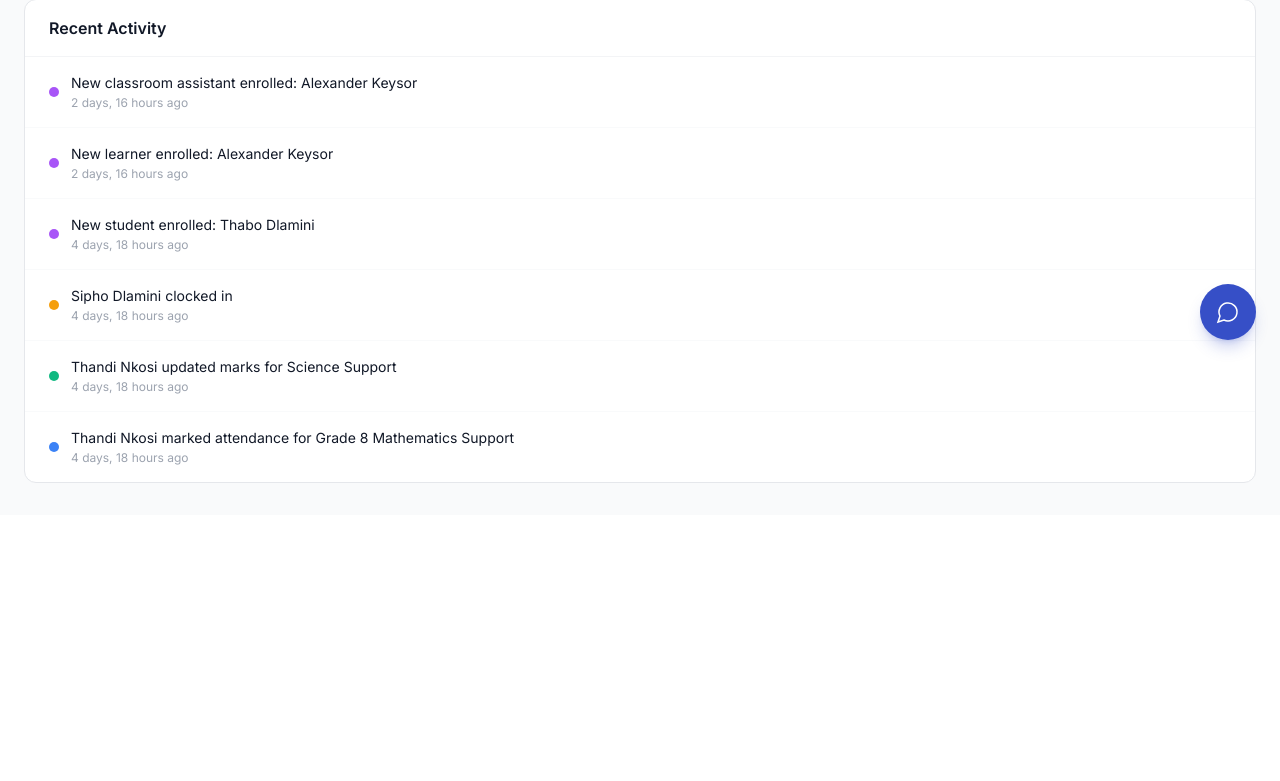
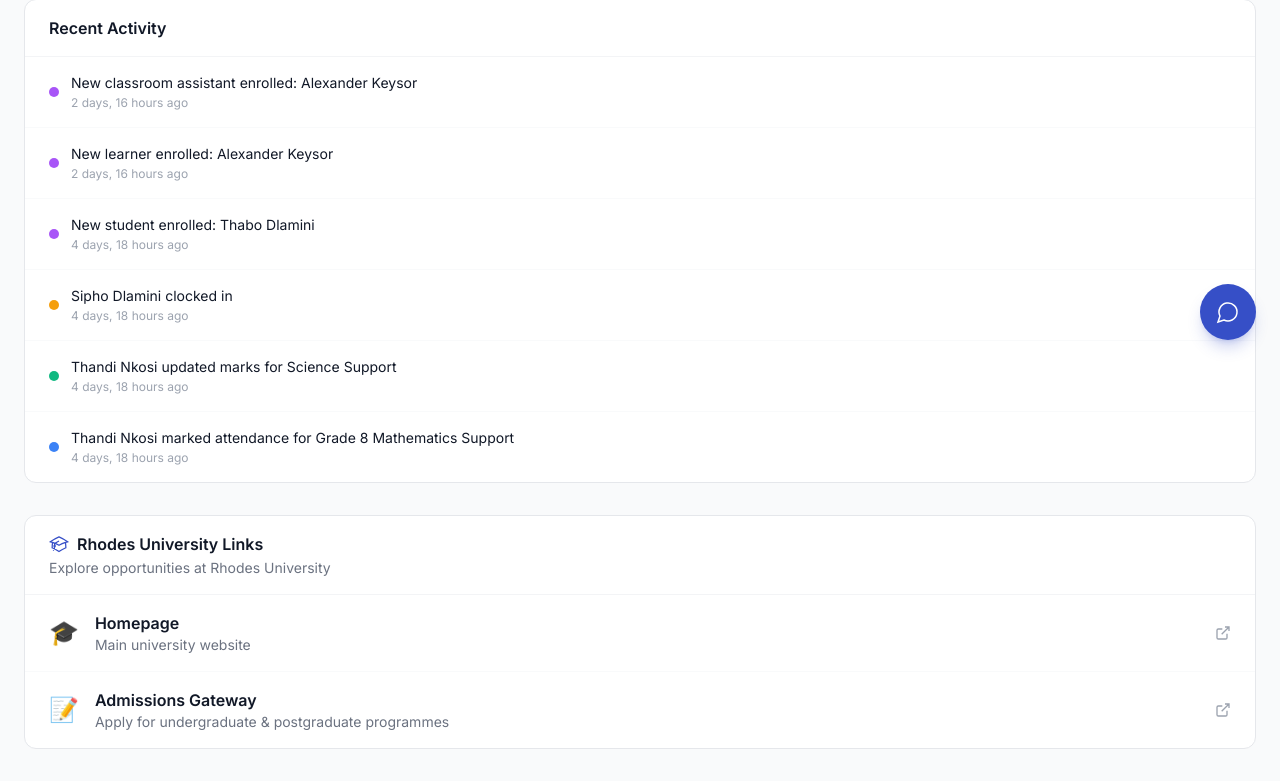
Before and after one commit to aakeysor/inkululeko, a Django app: page /dashboard/ in a window 1280 px wide. Shown: the part 436-1217 px from the top of the page. Before the commit the page ends 919 px from the top, so only its background shows below. Run offline with Django 5.2, Linux system fonts and the light colour scheme; a user stored in the database is signed in; data comes from the database, SQL or seed files in the repository; some libraries are stand-ins or nearby versions.

Commit message:
Full feature update - reports, enrollments, role-specific forms, Rhodes links

```diff
--- a/core/templates/core/admin_dashboard.html
+++ b/core/templates/core/admin_dashboard.html
@@ -116,4 +116,5 @@
         {% endfor %}
     </div>
 </div>
+{% include 'core/partials/_rhodes_links.html' %}
 {% endblock %}
--- a/core/templates/core/assistant_dashboard.html
+++ b/core/templates/core/assistant_dashboard.html
@@ -530,4 +530,5 @@ document.addEventListener('DOMContentLoaded', function() {
     }
 });
 </script>
+{% include 'core/partials/_rhodes_links.html' %}
 {% endblock %}
--- a/core/templates/core/learner_dashboard.html
+++ b/core/templates/core/learner_dashboard.html
@@ -376,4 +376,5 @@ document.getElementById('mentor-modal').addEventListener('click', function(e) {
 
 document.addEventListener('DOMContentLoaded', initChart);
 </script>
+{% include 'core/partials/_rhodes_links.html' %}
 {% endblock %}
--- a/core/templates/core/mentor_dashboard.html
+++ b/core/templates/core/mentor_dashboard.html
@@ -134,4 +134,5 @@
         </tbody>
     </table>
 </div>
+{% include 'core/partials/_rhodes_links.html' %}
 {% endblock %}
--- /dev/null
+++ b/core/templates/core/partials/_rhodes_links.html
@@ -0,0 +1,52 @@
+<!-- Rhodes University Links -->
+<div class="bg-white rounded-xl border border-gray-200 overflow-hidden mt-8">
+    <div class="px-6 py-4 border-b border-gray-100">
+        <div class="flex items-center gap-2">
+            <svg class="w-5 h-5 text-brand-600" fill="none" viewBox="0 0 24 24"
+                 stroke="currentColor" stroke-width="1.5">
+                <path d="M4.26 10.147a60.438 60.438 0 0 0-.491 6.347A48.62 48.62 0 0 1 12 20.904a48.62 48.62 0 0 1 8.232-4.41 60.46 60.46 0 0 0-.491-6.347m-15.482 0a50.636 50.636 0 0 0-2.658-.813A59.906 59.906 0 0 1 12 3.493a59.903 59.903 0 0 1 10.399 5.84c-.896.248-1.783.52-2.658.814m-15.482 0A50.717 50.717 0 0 1 12 13.489a50.702 50.702 0 0 1 7.74-3.342M6.75 15a.75.75 0 1 0 0-1.5.75.75 0 0 0 0 1.5Zm0 0v-3.675A55.378 55.378 0 0 1 12 8.443m-7.007 11.55A5.981 5.981 0 0 0 6.75 15.75v-1.5"/>
+            </svg>
+            <h2 class="font-semibold text-gray-900">Rhodes University Links</h2>
+        </div>
+        <p class="text-sm text-gray-500 mt-0.5">
+            Explore opportunities at Rhodes University
+        </p>
+    </div>
+    <div class="divide-y divide-gray-50">
+        <a href="https://www.ru.ac.za/" target="_blank" rel="noopener noreferrer"
+           class="px-6 py-4 flex items-center justify-between
+                  hover:bg-blue-50/50 transition-colors group">
+            <div class="flex items-center gap-4">
+                <span class="text-2xl">🎓</span>
+                <div>
+                    <p class="font-semibold text-gray-900 group-hover:text-brand-600
+                              transition-colors">Homepage</p>
+                    <p class="text-sm text-gray-500">Main university website</p>
+                </div>
+            </div>
+            <svg class="w-4 h-4 text-gray-400" fill="none" viewBox="0 0 24 24"
+                 stroke="currentColor" stroke-width="2">
+                <path d="M18 13v6a2 2 0 01-2 2H5a2 2 0 01-2-2V8a2 2 0 012-2h6M15 3h6v6M10 14L21 3"/>
+            </svg>
+        </a>
+        <a href="https://www.ru.ac.za/admissiongateway/" target="_blank"
+           rel="noopener noreferrer"
+           class="px-6 py-4 flex items-center justify-between
+                  hover:bg-blue-50/50 transition-colors group">
+            <div class="flex items-center gap-4">
+                <span class="text-2xl">📝</span>
+                <div>
+                    <p class="font-semibold text-gray-900 group-hover:text-brand-600
+                              transition-colors">Admissions Gateway</p>
+                    <p class="text-sm text-gray-500">
+                        Apply for undergraduate & postgraduate programmes
+                    </p>
+                </div>
+            </div>
+            <svg class="w-4 h-4 text-gray-400" fill="none" viewBox="0 0 24 24"
+                 stroke="currentColor" stroke-width="2">
+                <path d="M18 13v6a2 2 0 01-2 2H5a2 2 0 01-2-2V8a2 2 0 012-2h6M15 3h6v6M10 14L21 3"/>
+            </svg>
+        </a>
+    </div>
+</div>
```
